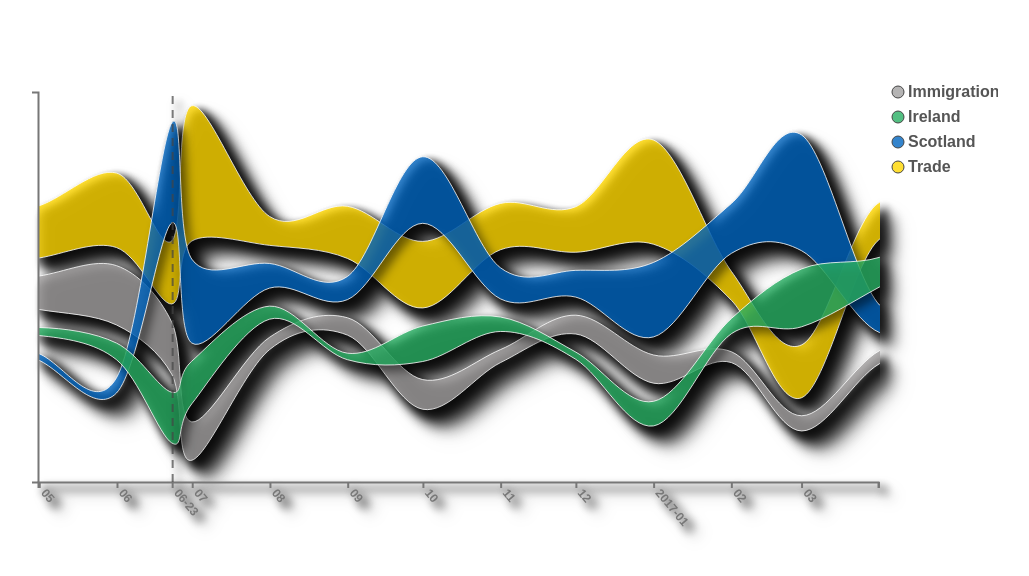
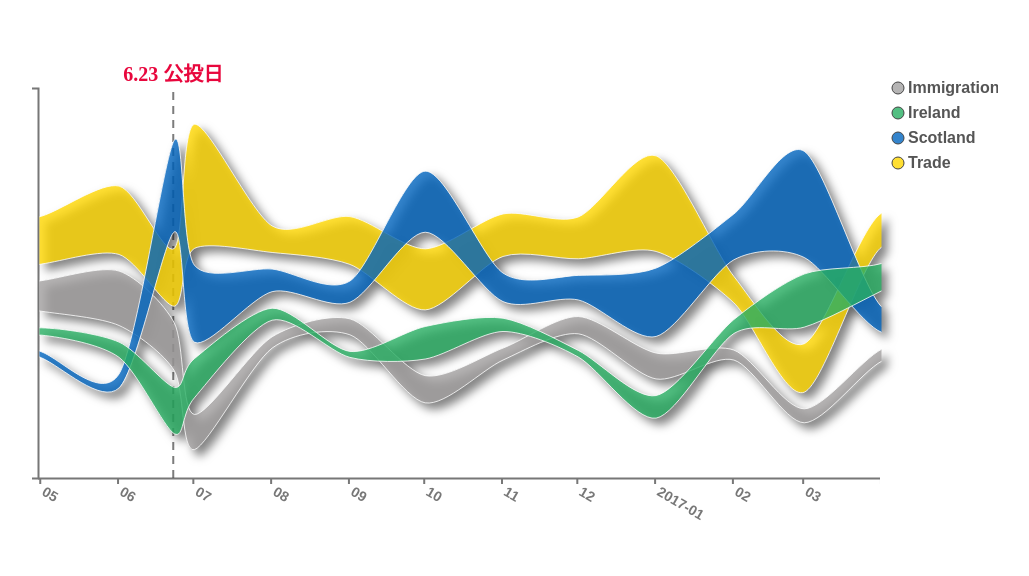
Before and after one commit to BrexitProject/visualization, a website: page views/hashtag_stream.html in a window 1280 px wide. Shown: the whole page, without its empty margins (50-1079 px from the left). Drawn offline with Linux system fonts and the light colour scheme; files whose address does not match are found by name.

Commit message:
fix bug & style modification

```diff
--- a/public/data/hashtag_stream.csv
+++ b/public/data/hashtag_stream.csv
@@ -1,5 +1,5 @@
-hashtag,201601,201602,201603,201604,201605,201606,20160623,201607,201608,201609,201610,201611,201612,201701,201702,201703,201704,201705,201706,201707,201708,201709,201710,201711,201712,201801,201802,201803,201804,201805,201806,201807,201808,201809,201810
-trade,14,19,42,66,72,103,87,187,40,72,92,64,63,144,40,73,51,26,42,78,74,61,93,110,114,103,175,137,73,98,94,195,131,108,148
-immigration,1,11,14,13,46,82,72,53,17,24,41,18,26,39,15,21,18,17,19,16,20,21,12,19,25,18,22,20,17,15,19,23,14,18,33
-scotland,3,17,4,6,9,21,138,116,34,32,92,43,37,103,69,160,38,20,31,18,19,28,24,24,58,43,56,73,22,41,71,72,34,72,71
-ireland ,1,9,5,5,11,23,70,59,18,9,49,20,10,34,21,80,41,32,35,30,43,38,36,122,184,17,103,88,52,53,61,76,27,107,159
+hashtag,201601,201602,201603,201604,201605,201606,20160623,201607,201608,201609,201610,201611,201612,201701,201702,201703,201704,201705,201706,201707,201708,201709,201710,201711,201712,201801,201802,201803,201804,201805,201806,201807,201808,201809,201810,201811,201812
+trade,14,19,42,66,72,103,87,187,40,72,92,64,63,144,40,73,51,26,42,78,74,61,93,110,114,103,175,137,73,98,94,195,131,108,148,162,133
+immigration,1,11,14,13,46,82,72,53,17,24,41,18,26,39,15,21,18,17,19,16,20,21,12,19,25,18,22,20,17,15,19,23,14,18,33,27,44
+scotland,3,17,4,6,9,21,138,116,34,32,92,43,37,103,69,160,38,20,31,18,19,28,24,24,58,43,56,73,22,41,71,72,34,72,71,135,103
+ireland ,1,9,5,5,11,23,70,59,18,9,49,20,10,34,21,80,41,32,35,30,43,38,36,122,184,17,103,88,52,53,61,76,27,107,159,135,103
--- a/views/hashtag_stream.html
+++ b/views/hashtag_stream.html
@@ -22,8 +22,8 @@
     .axisBottom text {
       fill: #777777;
       font-weight: bold;
-      font-size: 12px;
-      transform: "rotate(-50)";
+      font-size: 14px;
+      transform: "rotate(-30)";
     }
 
     .axisLeft path {
@@ -56,6 +56,15 @@
       stroke-width: 0;
     }
 
+    .grid text{
+      font-size: 20px;
+      font-weight: bold;
+      font-family:"Hanzipen SC", "Hiragino Sans GB", "Heiti SC", "Microsoft YaHei", "WenQuanYi Micro Hei";
+      fill: #E8073D;
+      stroke: none;
+      /* text-shadow: 4px 4px 4px #999999; */
+    }
+
     .streamsvg{
       -webkit-filter: drop-shadow(6px 6px 2px rgba(0,0,0,0.5));
       filter: drop-shadow(6px 6px 5px rgba(0,0,0,0.6));
@@ -74,15 +83,15 @@
   var width = svgWidth - margin.left - margin.right;
   var height = svgHeight - margin.top - margin.bottom;
 
-  var svg = d3.select('.container')
+  var svg2 = d3.select('.container')
     .append('svg')
-    .attr('class', 'streamsvg')
     .attr('width', svgWidth)
     .attr('height', svgHeight);
 
-  var svg2 = d3.select('.container')
+    var svg = d3.select('.container')
     .append('svg')
-    .attr('transform',"translate(" + 0+ "," + (-svgHeight) + ")")
+    .attr('transform',"translate(" + 1.5+ "," + (-svgHeight) + ")")
+    .attr('class', 'streamsvg')
     .attr('width', svgWidth)
     .attr('height', svgHeight);
 
@@ -122,29 +131,25 @@ filter.append("feDropShadow")
 //     .attr("in", "SourceGraphic");
 
   var g = svg.append("g")
-    .attr('class', 'streamsvg')
     .attr("transform", "translate(" + margin.left + "," + margin.top + ")");
 
   var g2 = svg2.append("g")
-    .attr('class', 'streamsvg')
-    .attr("transform", "translate(" + margin.left + "," + margin.top + ")");
+    .attr("transform", "translate(" + margin.left + ",0)");
 
   // extra svg to clip the graph and x axis as they transition in and out
   var graph = g.append("svg")
-    .attr('class', 'streamsvg')
     .attr("width", width+2)
     .attr("height", height + margin.top + margin.bottom);
 
   var graph2 = g2.append("svg")
-    .attr('class', 'streamsvg')
     .attr("width", width+2)
     .attr("height", height + margin.top + margin.bottom);
 
 
   // scale
   var x = d3.scaleTime()
-    .domain([new Date(2016, 0), new Date(2018, 9)])
-    .range([0, width + width / 11 * 22]);
+    .domain([new Date(2016, 0), new Date(2018, 11)])
+    .range([0, width + width / 11 * 24]);
 
   var y = d3.scaleLinear()
     .range([height, 0]);
@@ -156,22 +161,23 @@ filter.append("feDropShadow")
     .domain([new Date(2016, 0), new Date(2016, 11)])
     .range([0, width]);
   // axises
-  var xAxis = d3.axisBottom(xnow)
+  var xAxis = d3.axisBottom(x)
     // .tickSizeInner(-height + 40)
     .tickFormat(d => {
-      if (d - new Date(2016, 5, 23) === 0) return d3.timeFormat("%m-%d")(d);
+      if (d - new Date(2016, 5, 23) === 0) return;
       if (d.getMonth() === 0) return d3.timeFormat("%Y-%m")(d);
       else { return d3.timeFormat("%m")(d); }
-    });
+    })
+    .ticks(d3.timeMonth);
 
   var yAxis = d3.axisLeft(y);
 
-  let newTicks = xnow.ticks(d3.timeMonth);
-  newTicks.push(new Date(2016, 5, 23));
-  xAxis.tickValues(newTicks);
+  // let newTicks = xnow.ticks(d3.timeMonth);
+  // // newTicks.push(new Date(2016, 5, 23));
+  // xAxis.tickValues(newTicks);
 
   graph2.append("g")
-    .attr("transform", `translate(0,${height})`)
+    .attr("transform", `translate(0,${height+margin.top})`)
     .attr("class", "axisBottom")
     .style("font", "12px Helvetica Neue")
     .call(xAxis)
@@ -179,8 +185,8 @@ filter.append("feDropShadow")
     .style("text-anchor", "start")
     .attr("y", 0)
     .attr("x", 9)
-    .attr("dy", ".35em")
-    .attr("transform", "rotate(50)");
+    .attr("dy", "1em")
+    .attr("transform", "rotate(30)");
 
   function parseDate(str) {
     var y = str.substr(0, 4),
@@ -300,13 +306,13 @@ filter.append("feDropShadow")
       .x(function (d) { return x(parseDate(d.data.date)); })
       .y0(function (d) { return y(d[0]) })
       .y1(function (d) { return y(d[1]) })
-      .curve(d3.curveCardinal);
+      .curve(d3.curveCardinal.tension(0.2));
 
     var stream = graph.selectAll(".stream")
       .data(layers)
       .enter().append("path")
       .attr('class', "stream")
-      .attr('class', 'streamsvg')
+      // .attr('class', 'streamsvg')
       // .style("filter", "url(#drop-shadow)")
       // .attr('filter','url(#f4)')
       // .attr('clip-path','url(#myClip)')
@@ -318,16 +324,13 @@ filter.append("feDropShadow")
 
     stream.attr("opacity", 1)
       .on("mouseover", function (d, i) {
-        svg.selectAll(".stream").transition()
-          .duration(250)
+        svg.selectAll(".stream")
           .attr("opacity", function (d, j) {
-            return j != i ? 0.2 : 1;
+            return j != i ? 0.3 : 1;
           })
       })
       .on("mouseout", function (d, i) {
         svg.selectAll(".stream")
-          .transition()
-          .duration(250)
           .attr("opacity", 1);
       })
 
@@ -362,43 +365,42 @@ filter.append("feDropShadow")
     var timecount = 0;
     var tmplayers = layers[0].filter((d) => d.data.date !== '20160623')
 
-
-
     // gridlines in x axis function
     function make_x_gridlines() {
-      return d3.axisBottom(xnow)
+        return d3.axisBottom(x)
             .tickValues([new Date(2016,5,23)])
     }
     // add the X gridlines
     var grid = graph2.append("g")
       .attr("class", "grid")
-      .attr("transform", `translate(0,${height})`)
+      .attr("transform", `translate(0,${height+margin.top})`)
       .call(make_x_gridlines()
           .tickSize(-height)
-          .tickFormat("")
+          .tickFormat(()=>{return '6.23 公投日'})
       )
 
+    graph2.select('.grid')
+          .selectAll('text')
+          .attr('dy',-height-10);
+    var xseperate =0;
     const interval = d3.interval((t) => {
-      let xTicks = xAxis.tickValues();
-      console.log(tmplayers[timecount + 1].data.date);
-      var xseperate = xnow(parseDate(tmplayers[timecount + 1].data.date)) - xnow(new Date(2016, 0));
+      // let xTicks = xAxis.tickValues();
+      xseperate = xseperate+xnow(parseDate(tmplayers[timecount + 1].data.date)) - xnow(parseDate(tmplayers[timecount].data.date));
       xnow.domain([parseDate(tmplayers[timecount + 1].data.date), parseDate(tmplayers[timecount + 12].data.date)]);
-      xTicks.push(parseDate(tmplayers[timecount + 12].data.date));
+      // xTicks.push(parseDate(tmplayers[timecount + 12].data.date));
 
-      console.log(xseperate);
-
-      xTicks.shift();
-      xAxis.tickValues(xTicks);
-      var labelText = graph2.select('.axisBottom').transition().duration(1000).ease(d3.easeLinear).call(xAxis);
-      graph2.select('.grid').transition().duration(1000).ease(d3.easeLinear).call(d3.axisBottom(xnow)
-      .tickValues([new Date(2016,5,23)]).tickSize(-height)
-          .tickFormat(""));
+      // xTicks.shift();
+      // xAxis.tickValues(xTicks);
+      var labelText = graph2.select('.axisBottom').transition().duration(1000).ease(d3.easeLinear).attr('transform', `translate( ${-xseperate},${height+margin.top})`);
+      graph2.select('.grid').transition().duration(1000).ease(d3.easeLinear).attr('transform', `translate( ${-xseperate},${height+margin.top})`);
+      // .tickValues([new Date(2016,5,23)]).tickSize(-height)
+      //     .tickFormat(()=>{return '6.23 公投日'}));
       labelText.selectAll('text')
         .style("text-anchor", "start")
         .attr("y", 0)
         .attr("x", 9)
-        .attr("dy", ".55em")
-        .attr("transform", "rotate(50)");
+        .attr("dy", "1em")
+        .attr("transform", "rotate(30)");
 
       stream.transition()
         .duration(1000)
@@ -406,8 +408,8 @@ filter.append("feDropShadow")
         .attr('transform', 'translate(' + (-xseperate) + ',0)');
 
       timecount++;
-      if (timecount === 22) {
-        graph.transition().delay(900).duration(100).attr('width', width + 20);
+      if (timecount === 24) {
+        graph2.transition().delay(900).duration(100).attr('width', width + 20);
         interval.stop();
       }
     }, 1000);
```
Lines whose indentation alone changed are shown as unchanged.
